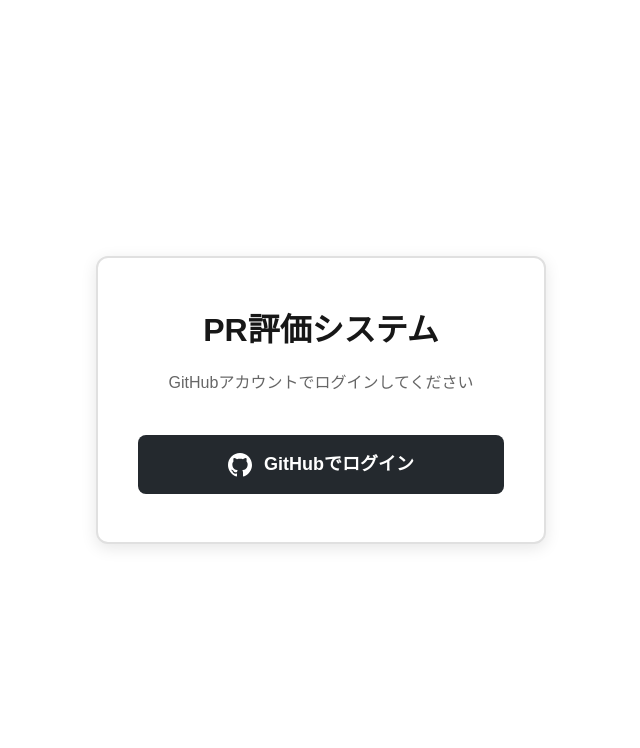
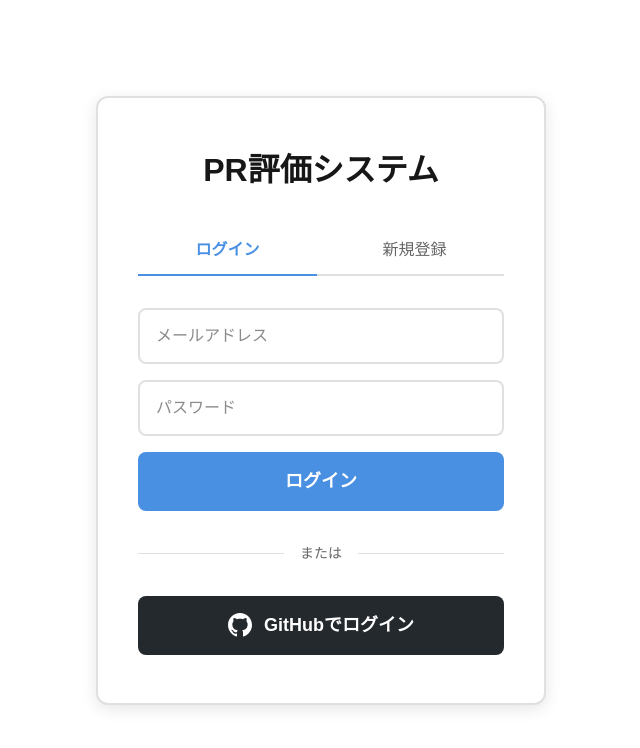
Before and after one commit to HaruyaFujii/Demo, a Next.js app in the folder frontend/: page /signin in a window 1280 px wide. Shown: the top 748 px of the page, without its empty margins (319-959 px from the left). Built offline with nearby package versions, Linux system fonts and the light colour scheme; no server answers.

Commit message:
feat: サインイン/サインアップ機能を追加し、ユーザープロフィールテーブルを作成

```diff
--- a/frontend/app/signin/page.module.css
+++ b/frontend/app/signin/page.module.css
@@ -20,15 +20,163 @@
   padding: 3rem 2.5rem;
   max-width: 450px;
   width: 100%;
-  text-align: center;
   box-shadow: 0 4px 16px rgba(0, 0, 0, 0.1);
 }
 
 .title {
   font-size: 2rem;
   font-weight: 700;
+  margin-bottom: 2rem;
+  color: var(--foreground);
+  text-align: center;
+}
+
+.tabContainer {
+  display: flex;
+  gap: 0.5rem;
+  margin-bottom: 2rem;
+  border-bottom: 2px solid #e0e0e0;
+}
+
+.tab {
+  flex: 1;
+  padding: 0.75rem 1rem;
+  background: none;
+  border: none;
+  font-size: 1rem;
+  font-weight: 500;
+  color: #666;
+  cursor: pointer;
+  position: relative;
+  transition: color 0.3s ease;
+}
+
+.tab:hover {
+  color: var(--foreground);
+}
+
+.tabActive {
+  color: #4a90e2;
+  font-weight: 600;
+}
+
+.tabActive::after {
+  content: "";
+  position: absolute;
+  bottom: -2px;
+  left: 0;
+  right: 0;
+  height: 2px;
+  background: #4a90e2;
+}
+
+.formSection {
+  margin-bottom: 2rem;
+}
+
+.input {
+  width: 100%;
+  padding: 0.875rem 1rem;
+  font-size: 1rem;
+  border: 2px solid #e0e0e0;
+  border-radius: 8px;
   margin-bottom: 1rem;
+  background: var(--background);
   color: var(--foreground);
+  transition: border-color 0.3s ease;
+}
+
+.input:focus {
+  outline: none;
+  border-color: #4a90e2;
+}
+
+.userTypeSection {
+  margin-bottom: 1.5rem;
+}
+
+.userTypeLabel {
+  display: block;
+  font-size: 0.875rem;
+  font-weight: 600;
+  margin-bottom: 0.75rem;
+  color: var(--foreground);
+}
+
+.userTypeButtons {
+  display: flex;
+  gap: 0.75rem;
+}
+
+.userTypeButton {
+  flex: 1;
+  padding: 0.875rem 1rem;
+  background: var(--background);
+  color: var(--foreground);
+  border: 2px solid #e0e0e0;
+  border-radius: 8px;
+  font-size: 1rem;
+  font-weight: 500;
+  cursor: pointer;
+  transition: all 0.3s ease;
+}
+
+.userTypeButton:hover {
+  border-color: #4a90e2;
+}
+
+.userTypeButtonActive {
+  background: #4a90e2;
+  color: white;
+  border-color: #4a90e2;
+}
+
+.submitButton {
+  width: 100%;
+  padding: 1rem 2rem;
+  background: #4a90e2;
+  color: white;
+  border: none;
+  border-radius: 8px;
+  font-size: 1.125rem;
+  font-weight: 600;
+  cursor: pointer;
+  transition: all 0.3s ease;
+}
+
+.submitButton:hover:not(:disabled) {
+  background: #357abd;
+}
+
+.submitButton:disabled {
+  opacity: 0.6;
+  cursor: not-allowed;
+}
+
+.divider {
+  text-align: center;
+  color: #666;
+  font-size: 0.875rem;
+  margin: 2rem 0;
+  position: relative;
+}
+
+.divider::before,
+.divider::after {
+  content: "";
+  position: absolute;
+  top: 50%;
+  width: 40%;
+  height: 1px;
+  background: #e0e0e0;
+}
+
+.divider::before {
+  left: 0;
+}
+
+.divider::after {
+  right: 0;
 }
 
 .description {
@@ -75,6 +223,43 @@
     color: #aaa;
   }
 
+  .tabContainer {
+    border-bottom-color: #333;
+  }
+
+  .tab {
+    color: #aaa;
+  }
+
+  .tab:hover {
+    color: var(--foreground);
+  }
+
+  .input {
+    border-color: #333;
+  }
+
+  .input:focus {
+    border-color: #4a90e2;
+  }
+
+  .userTypeButton {
+    border-color: #333;
+  }
+
+  .userTypeButton:hover {
+    border-color: #4a90e2;
+  }
+
+  .divider {
+    color: #aaa;
+  }
+
+  .divider::before,
+  .divider::after {
+    background: #333;
+  }
+
   .githubButton {
     background: #f0f6fc;
     color: #24292e;
--- a/frontend/app/signin/page.tsx
+++ b/frontend/app/signin/page.tsx
@@ -5,9 +5,17 @@
 import { useRouter } from "next/navigation";
 import { useEffect, useState } from "react";
 
+type AuthMode = "signin" | "signup";
+type UserType = "student" | "recruiter";
+
 export default function SignInPage() {
   const router = useRouter();
   const [loading, setLoading] = useState(true);
+  const [authMode, setAuthMode] = useState<AuthMode>("signin");
+  const [email, setEmail] = useState("");
+  const [password, setPassword] = useState("");
+  const [userType, setUserType] = useState<UserType>("student");
+  const [isSubmitting, setIsSubmitting] = useState(false);
 
   useEffect(() => {
     // すでにログインしている場合はホームにリダイレクト
@@ -32,6 +40,64 @@
     }
   };
 
+  const handleEmailAuth = async () => {
+    if (!email || !password) {
+      alert("メールアドレスとパスワードを入力してください");
+      return;
+    }
+
+    setIsSubmitting(true);
+
+    try {
+      if (authMode === "signup") {
+        // サインアップ
+        const { data, error } = await supabase.auth.signUp({
+          email,
+          password,
+        });
+
+        if (error) {
+          alert(`サインアップエラー: ${error.message}`);
+          return;
+        }
+
+        if (data.user) {
+          // ユーザープロフィールを作成
+          const { error: profileError } = await supabase
+            .from("user_profiles")
+            .insert({
+              id: data.user.id,
+              email: email,
+              user_type: userType,
+            });
+
+          if (profileError) {
+            console.error("プロフィール作成エラー:", profileError);
+          }
+
+          alert("確認メールを送信しました。メールを確認してください。");
+        }
+      } else {
+        // サインイン
+        const { error } = await supabase.auth.signInWithPassword({
+          email,
+          password,
+        });
+
+        if (error) {
+          alert(`ログインエラー: ${error.message}`);
+          return;
+        }
+
+        router.push("/");
+      }
+    } catch (error) {
+      alert(`エラー: ${error instanceof Error ? error.message : "不明なエラー"}`);
+    } finally {
+      setIsSubmitting(false);
+    }
+  };
+
   if (loading) {
     return (
       <div className={styles.container}>
@@ -44,10 +110,83 @@
     <div className={styles.container}>
       <div className={styles.card}>
         <h1 className={styles.title}>PR評価システム</h1>
-        <p className={styles.description}>
-          GitHubアカウントでログインしてください
-        </p>
 
+        {/* タブ切り替え */}
+        <div className={styles.tabContainer}>
+          <button
+            className={`${styles.tab} ${authMode === "signin" ? styles.tabActive : ""}`}
+            onClick={() => setAuthMode("signin")}
+          >
+            ログイン
+          </button>
+          <button
+            className={`${styles.tab} ${authMode === "signup" ? styles.tabActive : ""}`}
+            onClick={() => setAuthMode("signup")}
+          >
+            新規登録
+          </button>
+        </div>
+
+        {/* メール認証フォーム */}
+        <div className={styles.formSection}>
+          <input
+            type="email"
+            className={styles.input}
+            placeholder="メールアドレス"
+            value={email}
+            onChange={(e) => setEmail(e.target.value)}
+          />
+          <input
+            type="password"
+            className={styles.input}
+            placeholder="パスワード"
+            value={password}
+            onChange={(e) => setPassword(e.target.value)}
+          />
+
+          {/* ユーザータイプ選択（サインアップ時のみ） */}
+          {authMode === "signup" && (
+            <div className={styles.userTypeSection}>
+              <label className={styles.userTypeLabel}>アカウントタイプ</label>
+              <div className={styles.userTypeButtons}>
+                <button
+                  type="button"
+                  className={`${styles.userTypeButton} ${
+                    userType === "student" ? styles.userTypeButtonActive : ""
+                  }`}
+                  onClick={() => setUserType("student")}
+                >
+                  学生
+                </button>
+                <button
+                  type="button"
+                  className={`${styles.userTypeButton} ${
+                    userType === "recruiter" ? styles.userTypeButtonActive : ""
+                  }`}
+                  onClick={() => setUserType("recruiter")}
+                >
+                  採用担当者
+                </button>
+              </div>
+            </div>
+          )}
+
+          <button
+            onClick={handleEmailAuth}
+            className={styles.submitButton}
+            disabled={isSubmitting}
+          >
+            {isSubmitting
+              ? "処理中..."
+              : authMode === "signin"
+              ? "ログイン"
+              : "新規登録"}
+          </button>
+        </div>
+
+        <div className={styles.divider}>または</div>
+
+        {/* GitHub認証 */}
         <button onClick={handleGitHubLogin} className={styles.githubButton}>
           <svg
             className={styles.githubIcon}
--- a/frontend/types/database.ts
+++ b/frontend/types/database.ts
@@ -3,6 +3,14 @@
   title: string;
   description: string;
   github_repo_url: string;
+  created_at: string;
+  updated_at: string;
+}
+
+export interface UserProfile {
+  id: string;
+  email: string;
+  user_type: 'student' | 'recruiter';
   created_at: string;
   updated_at: string;
 }
```
Also changed, not shown: 1 other file (tests, documents, lock files or other folders).
